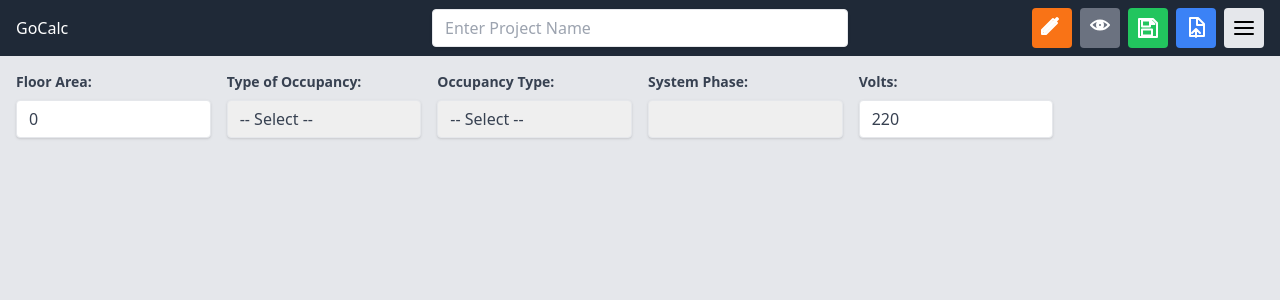
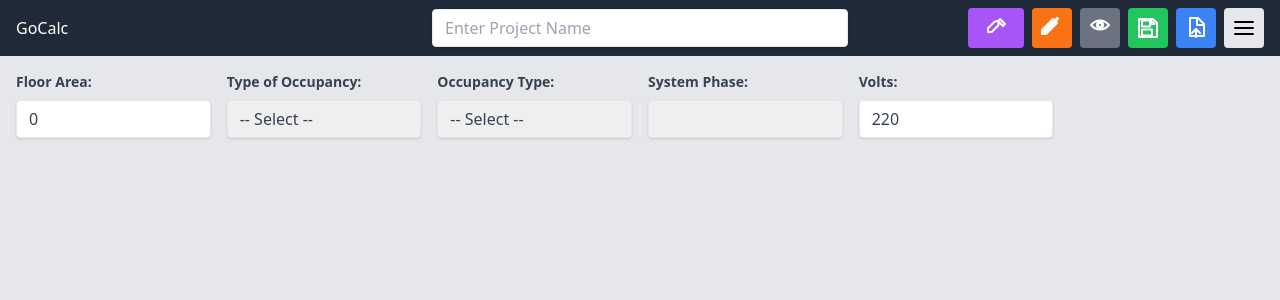
Before and after one commit to jorgec/GoCalc, a Svelte app in the folder frontend/: page / in a window 1280 px wide. Shown: the top 300 px of the page. Built offline with nearby package versions, Linux system fonts and the light colour scheme.

Commit message:
init materials inventory

```diff
--- a/frontend/src/MainForm.svelte
+++ b/frontend/src/MainForm.svelte
@@ -5,10 +5,19 @@
     import LoadSpecsTable from "./components/LoadSpecsTable.svelte"; // This can now be removed
     import SidePanel from "./components/SidePanel.svelte";
     import CsvDataTable from "./components/CsvDataTable.svelte";
+    import MaterialsInventory from './components/MaterialsInventory.svelte';
 
-    import {showConsole, showCsvTable, showLoadSpecs, showSpecForm, statusMessage} from "./stores/uiStore"; // Import statusMessage and showLoadSpecs/showSpecForm
-    import { systemPhaseType } from "./stores/dataStore";
-    import { csvData } from "./stores/derivedStore";
+
+    import {
+        showConsole,
+        showCsvTable,
+        showLoadSpecs,
+        showMaterialsInventory,
+        showSpecForm,
+        statusMessage
+    } from "./stores/uiStore"; // Import statusMessage and showLoadSpecs/showSpecForm
+    import {systemPhaseType} from "./stores/dataStore";
+    import {csvData} from "./stores/derivedStore";
 
     // Function to get the appropriate CSS class based on message type
     function getStatusClass(type) {
@@ -23,18 +32,24 @@
                 return ''; // No specific styling
         }
     }
+
+    function handleGoBack() {
+        showMaterialsInventory.set(false);
+    }
 </script>
 
 <div class="flex flex-col h-screen">
-    <Header />
-
+    <Header/>
+    {#if $showMaterialsInventory}
+        <MaterialsInventory on:goBack={handleGoBack}/>
+    {:else}
         <div class="flex flex-1 bg-gray-200 overflow-auto">
             <main class="{`transition-all h-full duration-500 ${$showConsole ? 'w-2/3' : 'w-full'}`}">
                 <div class="container-fluid mx-auto px-4 mb-2 bg-gray-200">
-                <BasicForm />
+                    <BasicForm/>
 
                     {#if $showSpecForm}
-                    <SpecForm />
+                        <SpecForm/>
                     {/if}
 
                     {#if $showLoadSpecs}
@@ -49,11 +64,11 @@
 
             {#if $showConsole}
                 <aside class="transition-all h-full duration-500 bg-white w-1/3">
-                <SidePanel />
+                    <SidePanel/>
                 </aside>
             {/if}
         </div>
-
+    {/if}
     {#if $statusMessage.text}
         <footer class="sticky bottom-0 p-4 {getStatusClass($statusMessage.type)} border-t">
             <p>{$statusMessage.text}</p>
--- a/frontend/src/components/Header.svelte
+++ b/frontend/src/components/Header.svelte
@@ -1,6 +1,6 @@
 <script>
-    import { projectName } from "../stores/dataStore";
-    import { showConsole, showLoadSpecs, showCsvTable, statusMessage } from "../stores/uiStore";
+    import {projectName} from "../stores/dataStore";
+    import {showConsole, showCsvTable, showLoadSpecs, showMaterialsInventory, statusMessage} from "../stores/uiStore";
     import LoadProjectModal from "./LoadProjectModal.svelte";
     import SaveProjectModal from "./SaveProjectModal.svelte";
 
@@ -18,13 +18,20 @@
 
     function openSaveModal() {
         if (!$projectName) {
-            statusMessage.set({ text: "Project Name cannot be empty!", type: 'error' });
+            statusMessage.set({text: "Project Name cannot be empty!", type: 'error'});
             return;
         }
         showSaveModal = true;
     }
+
     function closeSaveModal() {
         showSaveModal = false;
+    }
+
+    let showInventory = false;
+
+    function toggleInventory() {
+        showMaterialsInventory.update(v => !v);
     }
 
 </script>
@@ -49,10 +56,26 @@
     </div>
 
     <div class="flex-1 flex justify-end items-center gap-2">
+        <button on:click={toggleInventory}
+                class="bg-purple-500 hover:bg-purple-700 text-white font-bold py-2 px-4 rounded">
+            <svg
+                    xmlns="http://www.w3.org/2000/svg"
+                    width="24"
+                    height="24"
+                    viewBox="0 0 24 24"
+                    fill="none"
+                    stroke="currentColor"
+                    stroke-width="2"
+                    stroke-linecap="round"
+                    stroke-linejoin="round">
+                <path d="M14.7 6.3a3.3 3.3 0 0 0-4.7 0L4 12.3V16h3.7l6-6a3.3 3.3 0 0 0 0-4.7z"></path>
+                <path d="M16 3l5 5-2 2-5-5z"></path>
+            </svg>
+        </button>
+        {#if !$showMaterialsInventory}
             <button
                     class="bg-orange-500 hover:bg-orange-700 text-white p-2 rounded"
                     on:click={() => showLoadSpecs.update(v => !v)}
-
             >
                 <svg width="24" height="24" viewBox="0 0 24 24" fill="none" stroke="currentColor" stroke-width="2"
                      stroke-linecap="round" stroke-linejoin="round">
@@ -70,7 +93,7 @@
                 </svg>
 
             </button>
-
+        {/if}
 
         <button
                 on:click={openSaveModal}
@@ -107,9 +130,9 @@
     </div>
 </header>
 {#if showLoadModal}
-    <LoadProjectModal on:close={closeLoadModal} />
+    <LoadProjectModal on:close={closeLoadModal}/>
 {/if}
 
 {#if showSaveModal}
-    <SaveProjectModal on:close={closeSaveModal} />
+    <SaveProjectModal on:close={closeSaveModal}/>
 {/if}
--- /dev/null
+++ b/frontend/src/components/MaterialsInventory.svelte
@@ -0,0 +1,19 @@
+<script>
+    import { createEventDispatcher } from 'svelte';
+
+    const dispatch = createEventDispatcher();
+
+    function goBack() {
+        dispatch('goBack');
+    }
+</script>
+
+<div class="container mx-auto p-4">
+    <button on:click={goBack} class="bg-blue-500 hover:bg-blue-700 text-white font-bold py-2 px-4 rounded">
+        Back
+    </button>
+
+    <h2 class="text-2xl font-bold mb-4">Materials Inventory</h2>
+
+    <p>This is where you'll display and manage your materials inventory.</p>
+</div>
--- a/frontend/src/stores/uiStore.js
+++ b/frontend/src/stores/uiStore.js
@@ -11,3 +11,5 @@ export const showCsvTable = writable(false);
 export const showLightingInput = writable(false);
 
 export const statusMessage = writable({ text: '', type: '' }); // { text: string, type: 'info' | 'warning' | 'error' | '' }
+
+export const showMaterialsInventory = writable(false);
```
Lines whose indentation alone changed are shown as unchanged.
